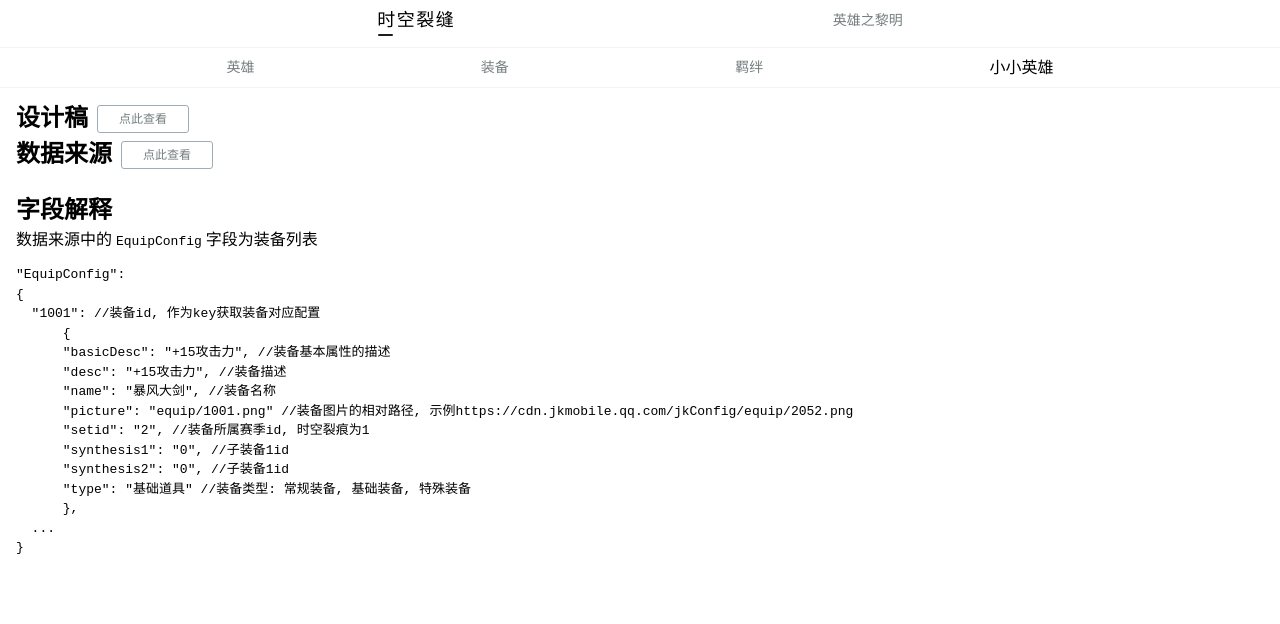
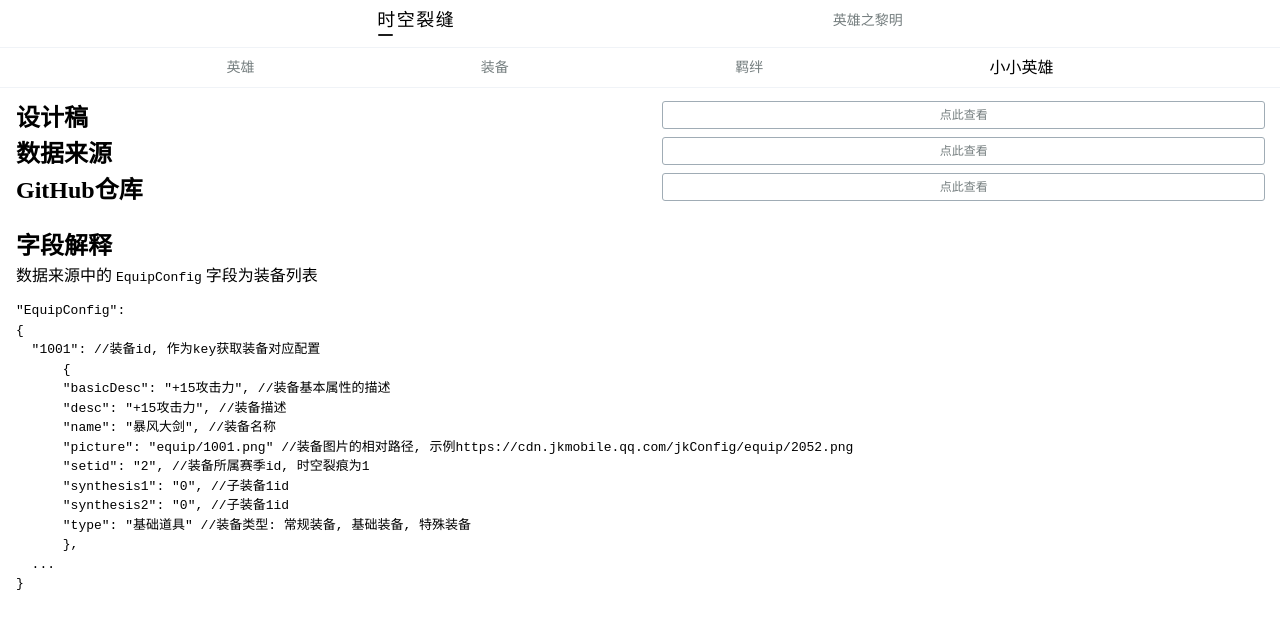
Before and after one commit to xiaohai-huang/TT-mobile-wiki, a React (Create React App) app: page / in a window 1280 px wide. Both pictures are taken after a click on the element "小小英雄". Shown: the top 624 px of the page. Built offline with nearby package versions, Linux system fonts and the light colour scheme.

Commit message:
feat: Add GitHub link

```diff
--- a/src/components/Button/Button.scss
+++ b/src/components/Button/Button.scss
@@ -8,6 +8,10 @@
   justify-content: center;
   align-items: center;
   outline: 1px solid #1c1c1c;
+  cursor: pointer;
+  &__full-size {
+    width: 100%;
+  }
   .children {
     font-family: Carrois Gothic SC;
     font-size: 12px;
--- a/src/components/Button/Button.tsx
+++ b/src/components/Button/Button.tsx
@@ -5,12 +5,14 @@ interface ButtonProps {
   color?: "black" | "white";
   onClick?: () => void;
   children?: React.ReactNode;
+  fullSize?: boolean;
   style?: React.CSSProperties;
 }
 
 function Button({
   color = "black",
   onClick = () => {},
+  fullSize = false,
   style,
   children,
 }: ButtonProps) {
@@ -20,6 +22,7 @@ function Button({
       className={classNames("basic-button", {
         black: color === "black",
         white: color === "white",
+        "basic-button__full-size": fullSize,
       })}
       onClick={onClick}
     >
--- a/src/tabs/HeroTab.tsx
+++ b/src/tabs/HeroTab.tsx
@@ -1,3 +1,4 @@
+import Button from "../components/Button/Button";
 import Paper from "../components/Paper/Paper";
 
 function HeroTab({ planId }: { planId: string }) {
@@ -7,19 +8,38 @@ function HeroTab({ planId }: { planId: string }) {
     <Paper padding>
       <h1 style={{ textAlign: "center" }}>前端开发测试</h1>
       <h2>基本要求:</h2>
-      <ol>
-        <li>需要实现时空裂痕-装备分页，其他一二级tab切换无需展示内容</li>
-        <li>装备分页实现“特殊装备”和“常规装备”tab切换。 </li>
-        <li>
-          常规装备包含一排子装备筛选列表，默认不选中任何装备，单选某一个子装备时，筛选展示由其合成的的常规装备。
-        </li>
-        <li>特殊装备没有子装备筛选，展示列表即可。 </li>
-        <li>不限技术栈，要求模块化和组件化。</li>
-      </ol>
+      <article style={{ marginLeft: "1ch", marginTop: "5px" }}>
+        {[
+          "需要实现时空裂痕-装备分页，其他一二级tab切换无需展示内容",
+          "装备分页实现“特殊装备”和“常规装备”tab切换。",
+          "常规装备包含一排子装备筛选列表，默认不选中任何装备，单选某一个子装备时，筛选展示由其合成的的常规装备。",
+          "特殊装备没有子装备筛选，展示列表即可。 ",
+          "不限技术栈，要求模块化和组件化。",
+        ].map((item, i) => (
+          <div style={{ display: "flex" }}>
+            <p>{i + 1}. </p>
+            <div style={{ marginRight: "3px" }} />
+            <p key={i} style={{ marginBottom: "3px" }}>
+              {item}
+            </p>
+          </div>
+        ))}
+      </article>
+      <div style={{ marginBottom: "10px" }} />
       <img
         alt="design-graph"
         src="http://ie-mps-1258344699.cos.ap-nanjing.myqcloud.com/demo/100008925466/input/1638802518/interview-question.png"
       />
+      <Button
+        color="black"
+        fullSize
+        style={{ height: "30px", marginTop: "10px" }}
+        onClick={() =>
+          window.open("https://github.com/xiaohai-huang/TT-mobile-wiki")
+        }
+      >
+        GitHub仓库
+      </Button>
     </Paper>
   );
 }
--- a/src/tabs/TinyHeroTab.tsx
+++ b/src/tabs/TinyHeroTab.tsx
@@ -6,11 +6,17 @@ function TinyHeroTab({ planId }: { planId: string }) {
 
   return (
     <Paper padding>
-      <div style={{ display: "flex", alignItems: "center" }}>
+      <div
+        style={{
+          display: "grid",
+          gridTemplateColumns: "auto auto",
+          alignContent: "center",
+        }}
+      >
         <h1>设计稿</h1>
 
         <Button
-          style={{ marginLeft: "10px", marginTop: "2px", cursor: "pointer" }}
+          style={{ marginLeft: "10px", marginTop: "2px" }}
           color="white"
           onClick={() =>
             window.open(
@@ -20,13 +26,11 @@ function TinyHeroTab({ planId }: { planId: string }) {
         >
           点此查看
         </Button>
-      </div>
 
-      <div style={{ display: "flex", alignItems: "center" }}>
         <h1>数据来源</h1>
 
         <Button
-          style={{ marginLeft: "10px", marginTop: "2px", cursor: "pointer" }}
+          style={{ marginLeft: "10px", marginTop: "2px" }}
           color="white"
           onClick={() =>
             window.open("https://cdn.jkmobile.qq.com/jkConfig/config.json")
@@ -34,7 +38,20 @@ function TinyHeroTab({ planId }: { planId: string }) {
         >
           点此查看
         </Button>
+
+        <h1>GitHub仓库</h1>
+
+        <Button
+          style={{ marginLeft: "10px", marginTop: "2px" }}
+          color="white"
+          onClick={() =>
+            window.open("https://github.com/xiaohai-huang/TT-mobile-wiki")
+          }
+        >
+          点此查看
+        </Button>
       </div>
+
       <div style={{ marginTop: "20px" }} />
       <h1>字段解释</h1>
       <p>
```
